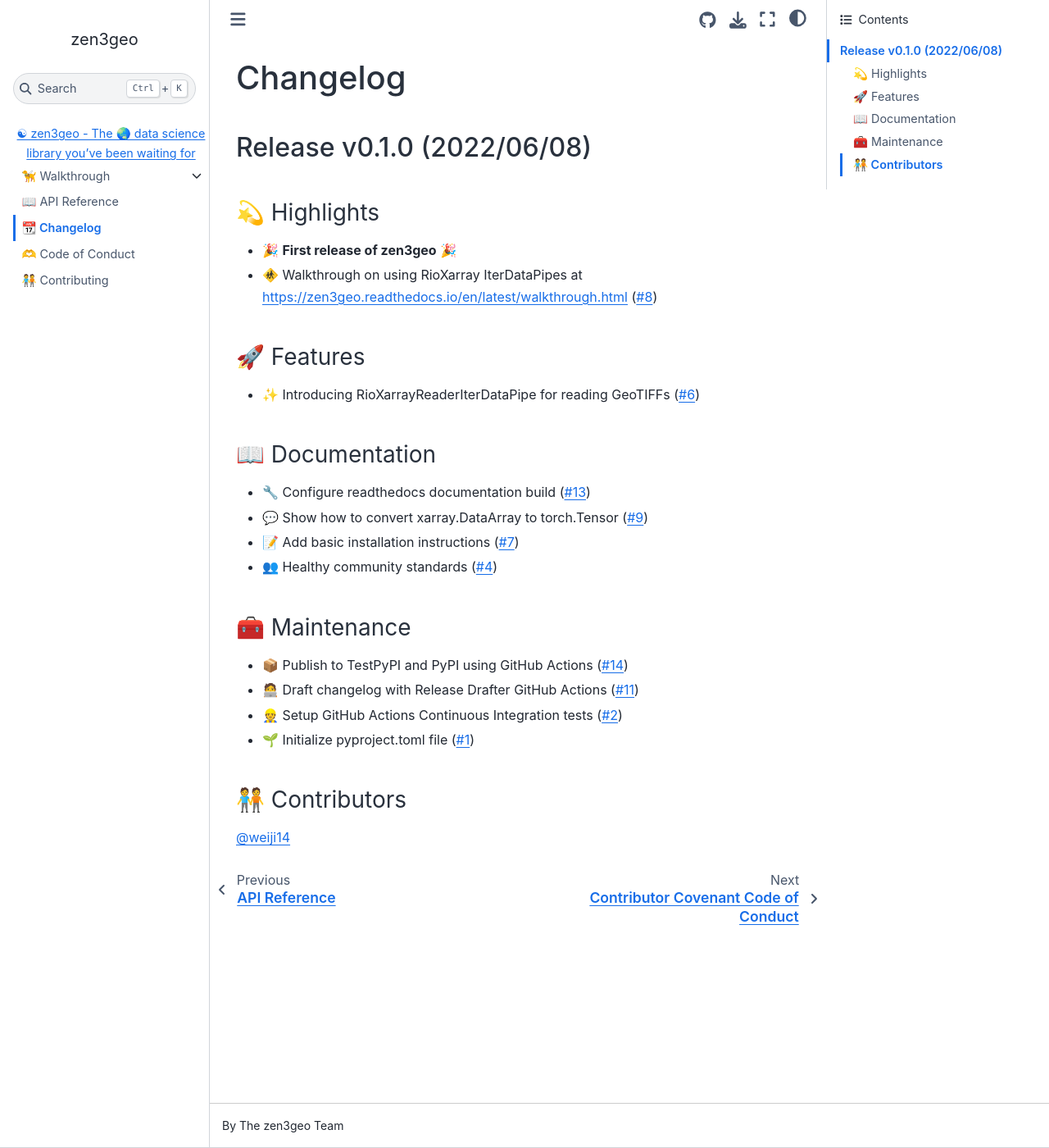
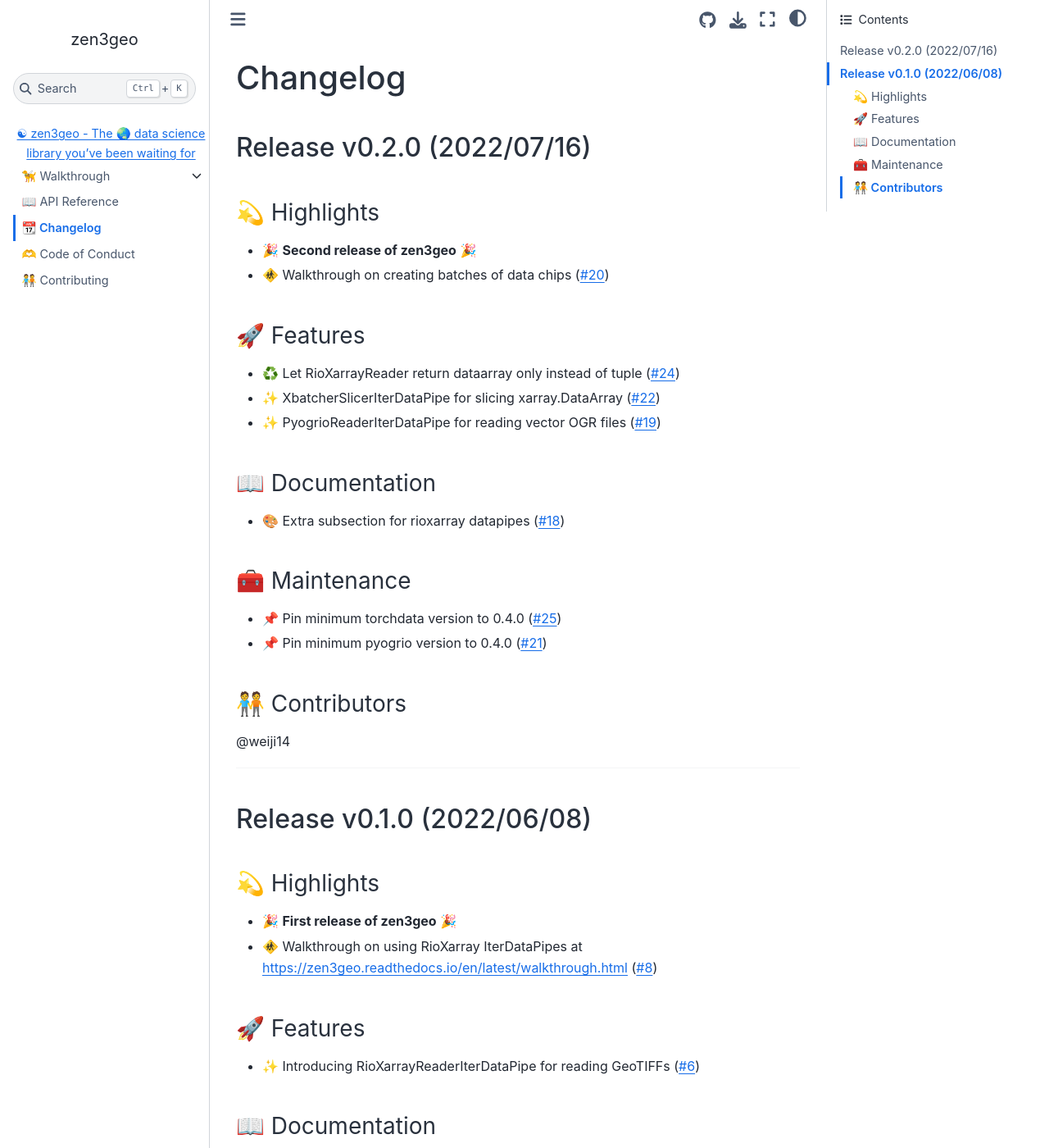
Before and after one commit to weiji14/zen3geo, a Jupyter Book: the page built from docs/changelog.md, in a window 1280 px wide and 1400 px high. Shown: the whole window at 82% size. Built offline with Jupyter Book 1.0.4 settings and Sphinx 7.4.7 and the Sphinx Book theme 1.1.4, drawn with Linux system fonts in a browser that asks for light colours.

Commit message:
:bookmark: Changelog entry for v0.2.0
Second minor release of zen3geo.

```diff
--- a/docs/changelog.md
+++ b/docs/changelog.md
@@ -1,4 +1,32 @@
 # Changelog
+
+## Release v0.2.0 (2022/07/16)
+
+### 💫 Highlights
+
+* 🎉 **Second release of zen3geo** 🎉
+* 🚸 Walkthrough on creating batches of data chips ([#20](https://github.com/weiji14/zen3geo/pull/20))
+
+### 🚀 Features
+
+* ♻️ Let RioXarrayReader return dataarray only instead of tuple ([#24](https://github.com/weiji14/zen3geo/pull/24))
+* ✨ XbatcherSlicerIterDataPipe for slicing xarray.DataArray ([#22](https://github.com/weiji14/zen3geo/pull/22))
+* ✨ PyogrioReaderIterDataPipe for reading vector OGR files ([#19](https://github.com/weiji14/zen3geo/pull/19))
+
+### 📖 Documentation
+
+* 🎨 Extra subsection for rioxarray datapipes ([#18](https://github.com/weiji14/zen3geo/pull/18))
+
+### 🧰 Maintenance
+
+* 📌 Pin minimum torchdata version to 0.4.0 ([#25](https://github.com/weiji14/zen3geo/pull/25))
+* 📌 Pin minimum pyogrio version to 0.4.0 ([#21](https://github.com/weiji14/zen3geo/pull/21))
+
+### 🧑‍🤝‍🧑 Contributors
+
+@weiji14
+
+---
 
 ## Release v0.1.0 (2022/06/08)
 
```
